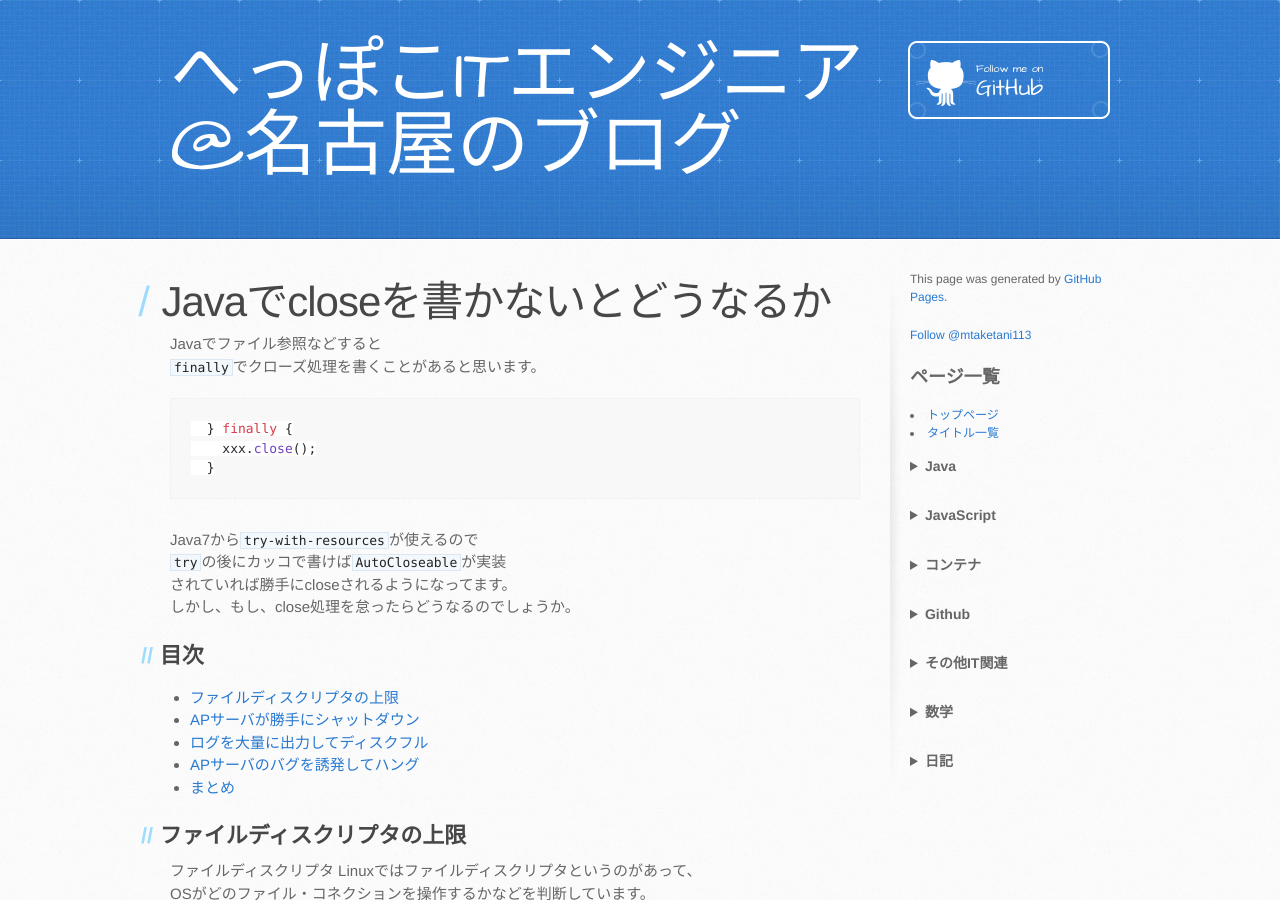
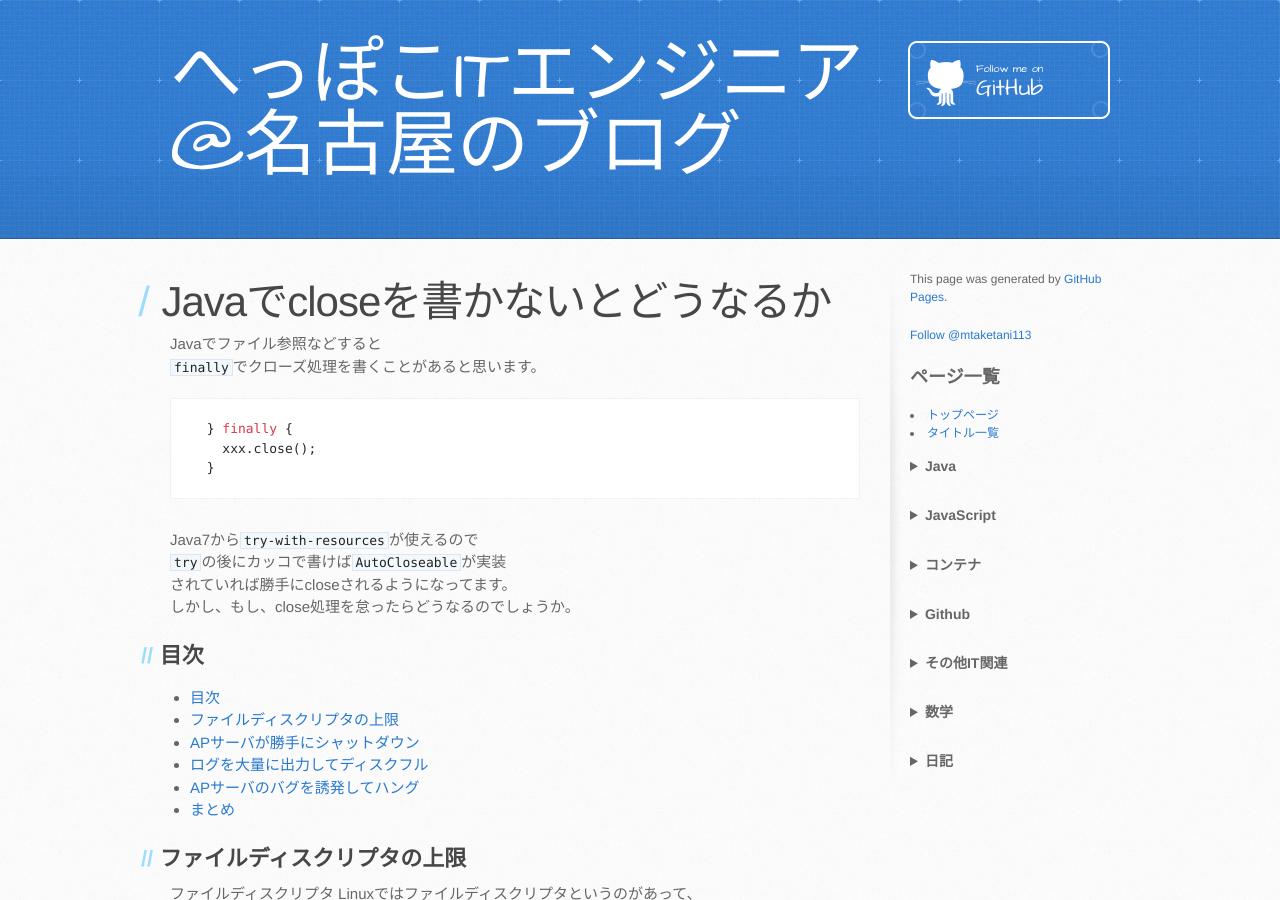
Before and after one commit to mtaketani113/mtaketani113.github.io, a Jekyll site: the page built from it/java/closeProblem.md, in a window 1280 px wide and 900 px high. Built offline with Jekyll 4.4.1, drawn with Linux system fonts in a browser that asks for light colours; nearby versions of some CDN libraries; comment, search, counter and statistics services are not loaded; the repository's description, which GitHub fills in, is left out.

Commit message:
Markdownの表記修正

````diff
--- a/it/java/closeProblem.md
+++ b/it/java/closeProblem.md
@@ -11,7 +11,7 @@ last_modifeid_at: 2021-05-31
 Javaでファイル参照などすると
 `finally`でクローズ処理を書くことがあると思います。
 
-```
+```Java
   } finally {
     xxx.close();
   }
@@ -23,11 +23,12 @@ Java7から`try-with-resources`が使えるので
 
 ## 目次
 
-- [ファイルディスクリプタの上限](#anchor1)
-- [APサーバが勝手にシャットダウン](#anchor2)
-- [ログを大量に出力してディスクフル](#anchor3)
-- [APサーバのバグを誘発してハング](#anchor4)
-- [まとめ](#anchor5)
+- [目次](#目次)
+- [ファイルディスクリプタの上限](#ファイルディスクリプタの上限)
+- [APサーバが勝手にシャットダウン](#apサーバが勝手にシャットダウン)
+- [ログを大量に出力してディスクフル](#ログを大量に出力してディスクフル)
+- [APサーバのバグを誘発してハング](#apサーバのバグを誘発してハング)
+- [まとめ](#まとめ)
 
 <a id="anchor1"></a>
 
````
